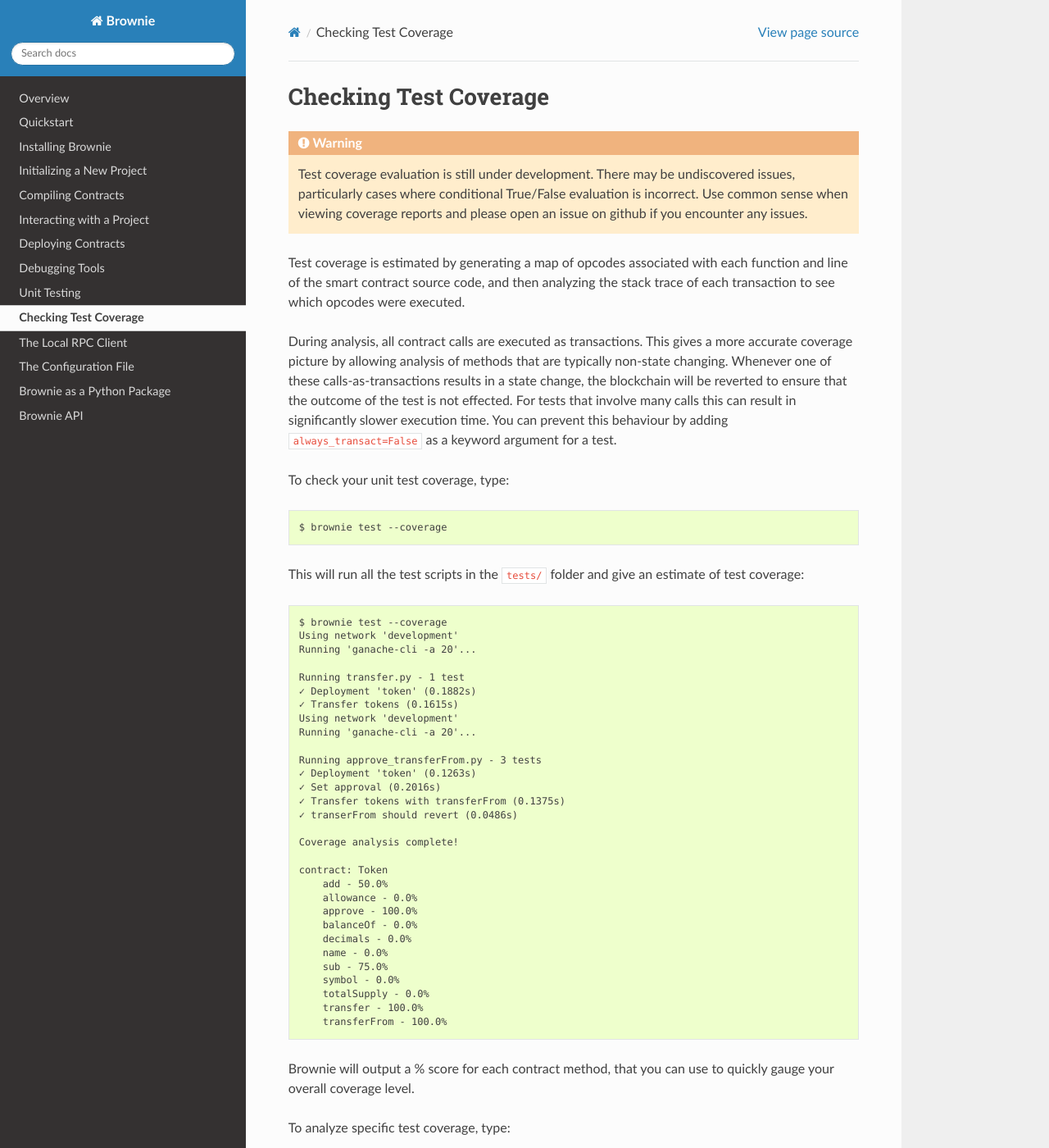
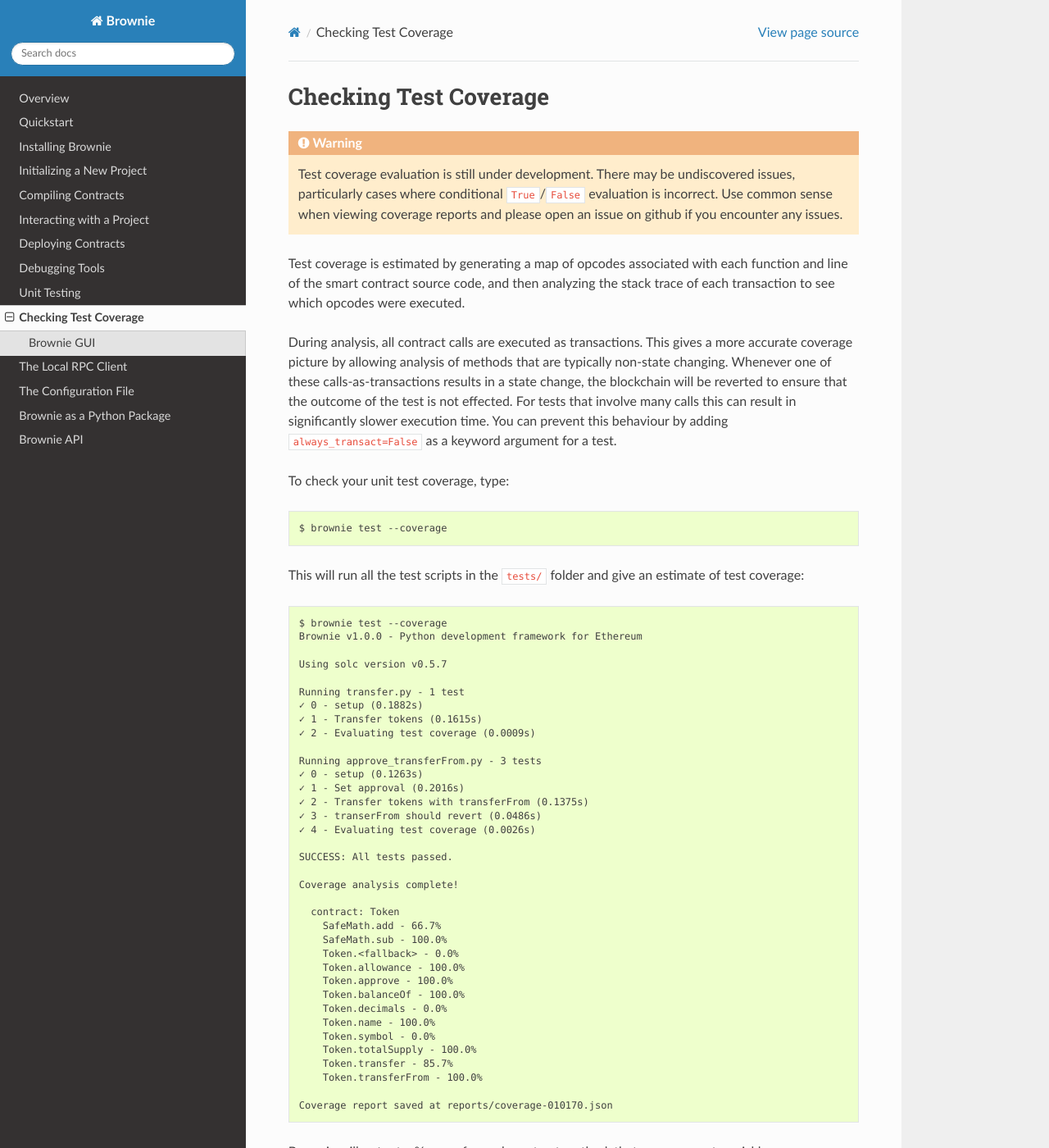
Before and after one commit to eth-brownie/brownie, a Sphinx documentation site: the page built from docs/coverage.rst, in a window 1280 px wide and 1400 px high. Shown: the whole window at 82% size. Built offline with Sphinx 7.4.7 and the Read the Docs theme 2.0.0, drawn with Linux system fonts in a browser that asks for light colours; pages that are not in the unit, such as notebooks, are missing from menus; some of the changed text lies outside the part shown.

Commit message:
update docs

```diff
--- a/docs/coverage.rst
+++ b/docs/coverage.rst
@@ -4,7 +4,7 @@
 Checking Test Coverage
 ======================
 
-.. warning:: Test coverage evaluation is still under development. There may be undiscovered issues, particularly cases where conditional True/False evaluation is incorrect. Use common sense when viewing coverage reports and please open an issue on github if you encounter any issues.
+.. warning:: Test coverage evaluation is still under development. There may be undiscovered issues, particularly cases where conditional ``True``/``False`` evaluation is incorrect. Use common sense when viewing coverage reports and please open an issue on github if you encounter any issues.
 
 Test coverage is estimated by generating a map of opcodes associated with each function and line of the smart contract source code, and then analyzing the stack trace of each transaction to see which opcodes were executed.
 
@@ -21,39 +21,50 @@
 ::
 
     $ brownie test --coverage
-    Using network 'development'
-    Running 'ganache-cli -a 20'...
+    Brownie v1.0.0 - Python development framework for Ethereum
+
+    Using solc version v0.5.7
 
     Running transfer.py - 1 test
-    ✓ Deployment 'token' (0.1882s)
-    ✓ Transfer tokens (0.1615s)
-    Using network 'development'
-    Running 'ganache-cli -a 20'...
+    ✓ 0 - setup (0.1882s)
+    ✓ 1 - Transfer tokens (0.1615s)
+    ✓ 2 - Evaluating test coverage (0.0009s)
 
     Running approve_transferFrom.py - 3 tests
-    ✓ Deployment 'token' (0.1263s)
-    ✓ Set approval (0.2016s)
-    ✓ Transfer tokens with transferFrom (0.1375s)
-    ✓ transerFrom should revert (0.0486s)
+    ✓ 0 - setup (0.1263s)
+    ✓ 1 - Set approval (0.2016s)
+    ✓ 2 - Transfer tokens with transferFrom (0.1375s)
+    ✓ 3 - transerFrom should revert (0.0486s)
+    ✓ 4 - Evaluating test coverage (0.0026s)
+
+    SUCCESS: All tests passed.
 
     Coverage analysis complete!
 
-    contract: Token
-        add - 50.0%
-        allowance - 0.0%
-        approve - 100.0%
-        balanceOf - 0.0%
-        decimals - 0.0%
-        name - 0.0%
-        sub - 75.0%
-        symbol - 0.0%
-        totalSupply - 0.0%
-        transfer - 100.0%
-        transferFrom - 100.0%
+      contract: Token
+        SafeMath.add - 66.7%
+        SafeMath.sub - 100.0%
+        Token.<fallback> - 0.0%
+        Token.allowance - 100.0%
+        Token.approve - 100.0%
+        Token.balanceOf - 100.0%
+        Token.decimals - 0.0%
+        Token.name - 100.0%
+        Token.symbol - 0.0%
+        Token.totalSupply - 100.0%
+        Token.transfer - 85.7%
+        Token.transferFrom - 100.0%
 
-Brownie will output a % score for each contract method, that you can use to quickly gauge your overall coverage level.
+    Coverage report saved at reports/coverage-010170.json
 
-To analyze specific test coverage, type:
+Brownie will output a % score for each contract method, that you can use to quickly gauge your overall coverage level. A coverage report is also saved in the project's ``reports`` folder.
+
+.. _coverage-gui:
+
+Brownie GUI
+===========
+
+For an in-depth look at your test coverage, type:
 
 ::
 
@@ -65,7 +76,7 @@
 
     >>> Gui()
 
-This will open the Brownie GUI. Then press ``C`` to display the coverage results.  Relevant code will be highlighted in different colors:
+This will open the Brownie GUI. In the upper right drop boxes, select a contract to view and then choose the generated coverage report JSON. Relevant code will be highlighted in different colors:
 
 * Green - code was executed during the tests
 * Yellow - code was executed, but only evaluated truthfully
--- a/docs/init.rst
+++ b/docs/init.rst
@@ -12,6 +12,7 @@
 
 * ``build/``: Compiled contracts and test data
 * ``contracts/``: Contract source code
+* ``reports/``: JSON report files for use in the :ref:`coverage-gui`
 * ``scripts/``: Scripts for deployment and interaction
 * ``tests/``: Scripts for testing your project
 * ``brownie-config.json``: Configuration file for the project
```
Also changed, not shown: docs/opview.png.
